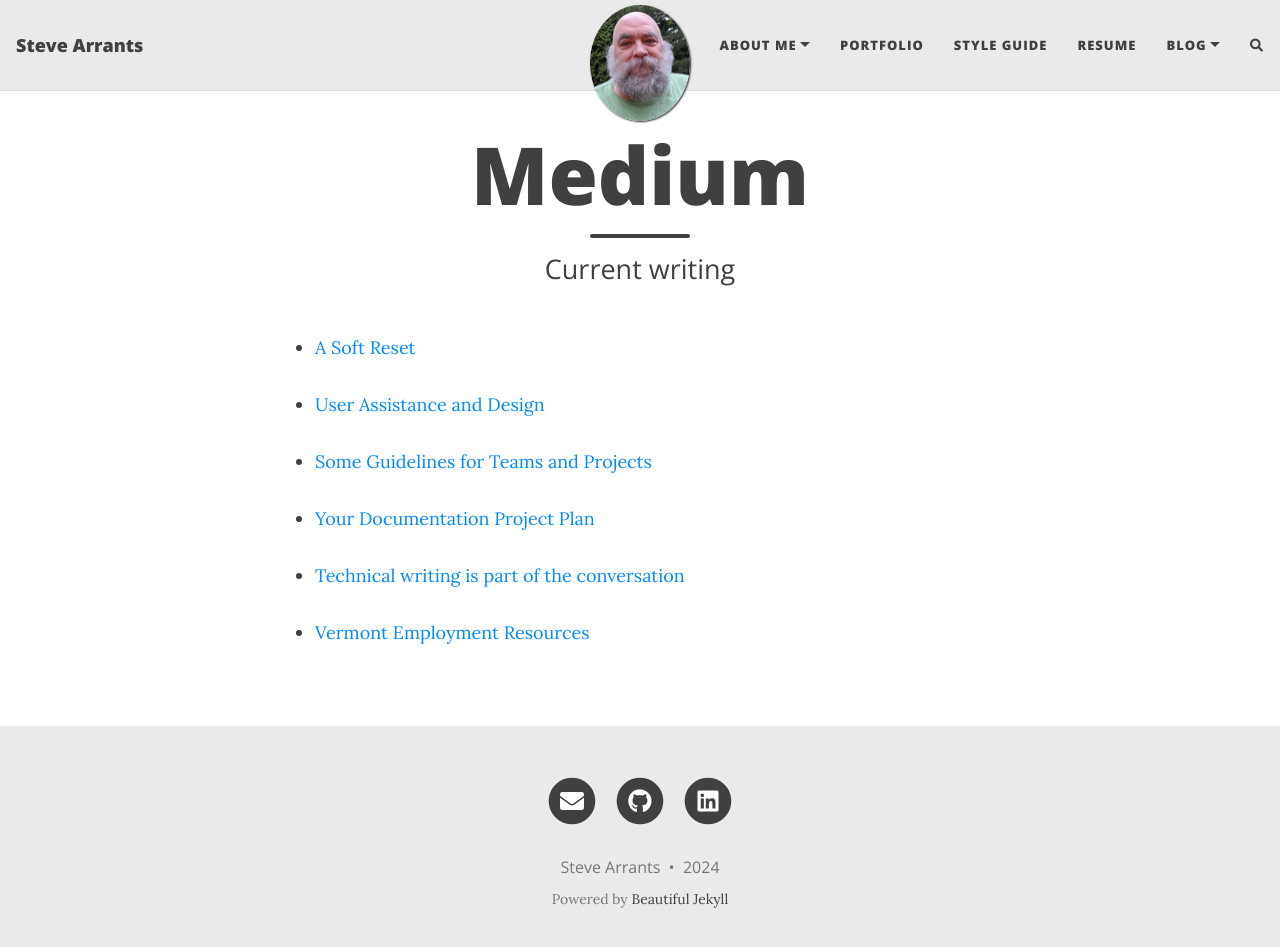
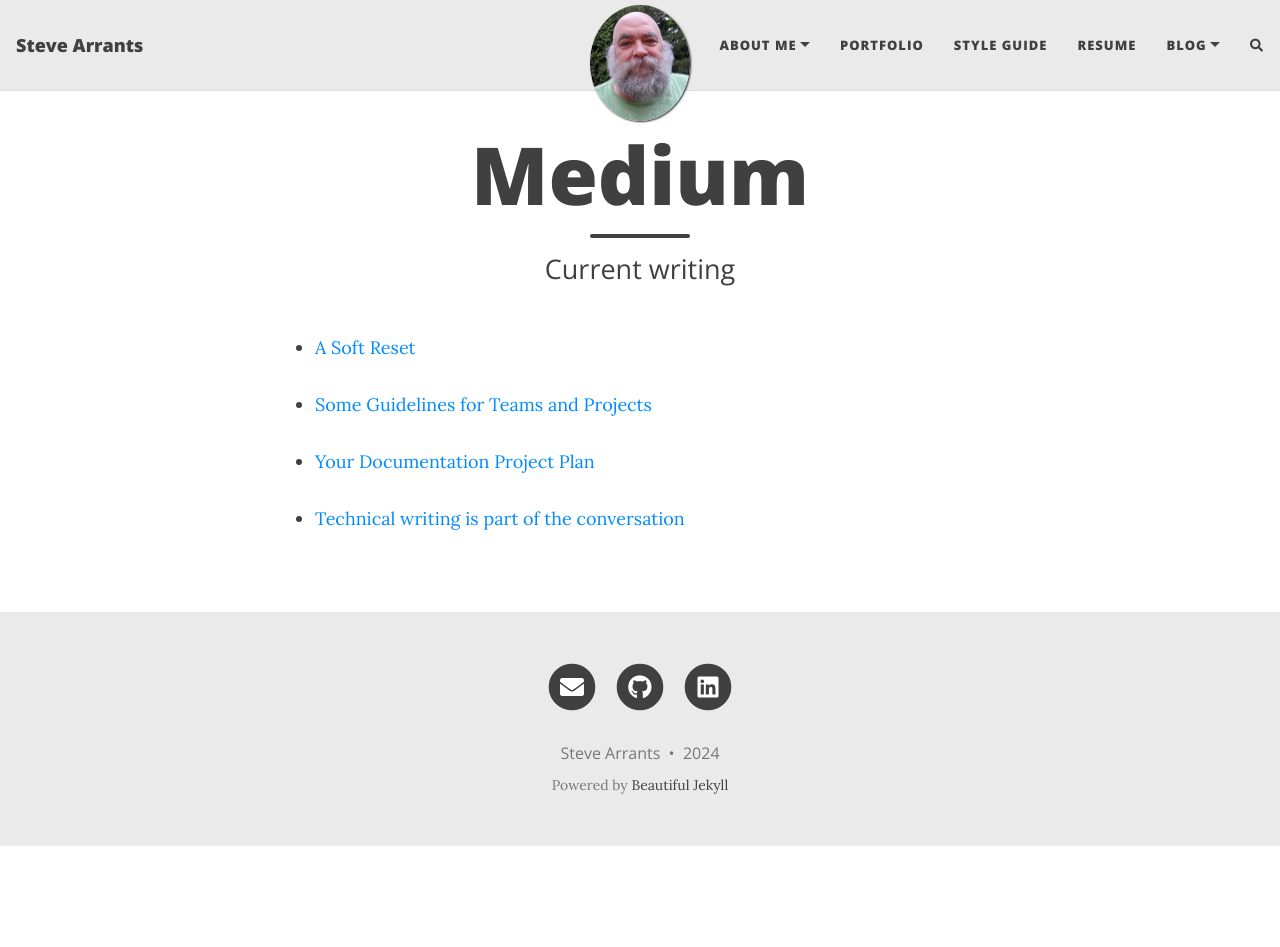
Before and after one commit to stevearrants/OLD_stevearrants.github.io, a Jekyll site: the page built from medium.md, in a window 1280 px wide and 960 px high. Shown: the top 947 px of the window. Built offline with Jekyll 4.4.1, drawn with Linux system fonts in a browser that asks for light colours; nearby versions of some CDN libraries; comment, search, counter and statistics services are not loaded.

Commit message:
update links

```diff
--- a/_config.yml
+++ b/_config.yml
@@ -27,7 +27,7 @@ navbar-links:
    Style Guide: "./style"
    Resume: "resume"
    Blog:
-    - Opinion: "blog"
+#   - Opinion: "blog"
     - From Medium: "medium"
 
 ################
--- a/medium.md
+++ b/medium.md
@@ -5,12 +5,8 @@ subtitle: Current writing
 ---
 * [A Soft Reset](https://medium.com/@sarrants/a-soft-reset-9c6066f5272d)
 
-* [User Assistance and Design](https://medium.com/@sarrants/user-assistance-and-design-140677d8c00e)
+* [Some Guidelines for Teams and Projects](https://medium.com/@sarrants/some-guidelines-for-teams-and-projects-80ddc1046be3)
 
-* [Some Guidelines for Teams and Projects](https://medium.com/@sarrants/some-guidelines-for-teams-and-projects-1b7a45c23935)
+* [Your Documentation Project Plan](https://medium.com/@sarrants/your-documentation-project-plan-45a11776b2ee)
 
-* [Your Documentation Project Plan](https://medium.com/@sarrants/your-document-project-plan-ad7d849c2da5)
-
-* [Technical writing is part of the conversation](https://medium.com/@sarrants/technical-writing-is-part-of-the-conversation-fd0bd03ef3e7)
-
-* [Vermont Employment Resources](https://medium.com/@sarrants/vermont-employment-resources-7ccf11b135be)
+* [Technical writing is part of the conversation](https://medium.com/@sarrants/technical-writing-is-part-of-the-conversation-0a6b605fabfc)
```
